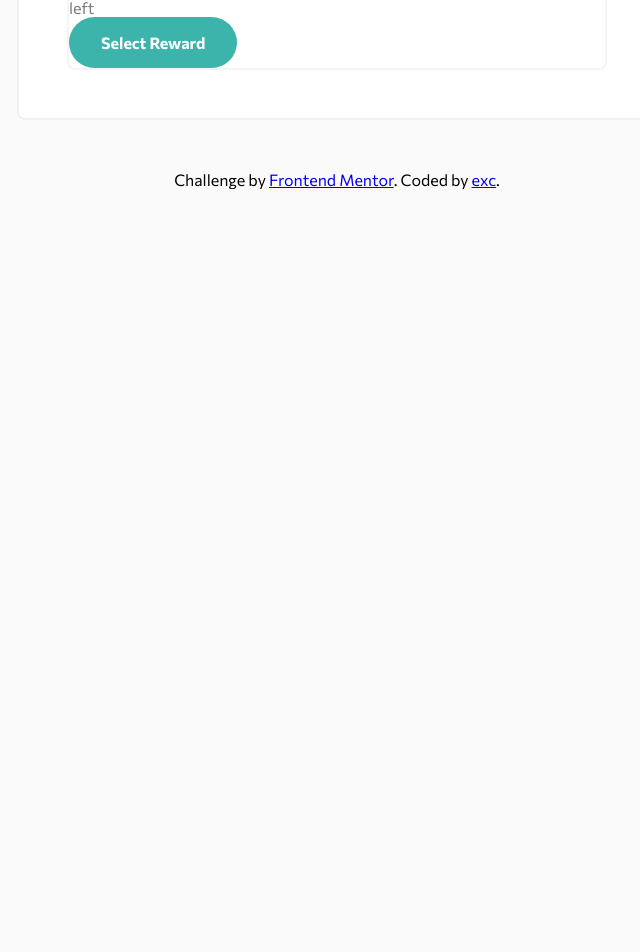
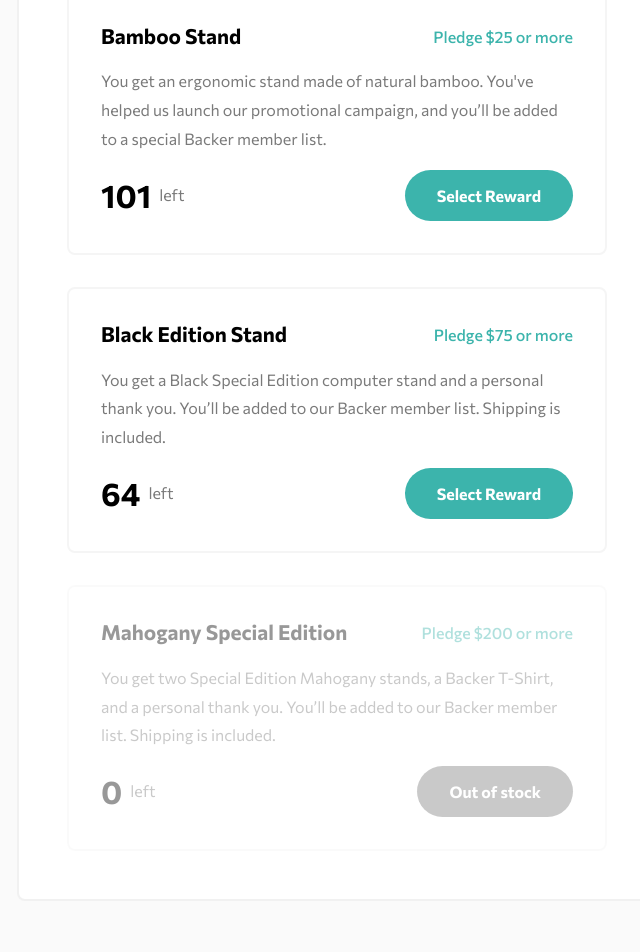
Before and after one commit to exchyphen/fm_crowdfunding-product-page, a React (Vite) app: page / in a window 1280 px wide. Shown: the part 1287-2239 px from the top of the page, without its empty margins (303-943 px from the left). Before the commit the page ends 1476 px from the top, so only its background shows below. Built offline with nearby package versions, Linux system fonts and the light colour scheme.

Commit message:
default pledge interface

```diff
--- a/src/App.css
+++ b/src/App.css
@@ -13,6 +13,7 @@ a:hover {
 
 p {
     color: var(--dark-gray);
+    line-height: 1.8rem;
 }
 
 button {
--- a/src/App.jsx
+++ b/src/App.jsx
@@ -164,7 +164,11 @@ function App() {
           </hgroup>
 
           <div className="pledge__container">
-            <Pledge data={pledgeDataArr[0]}></Pledge>
+            {pledgeDataArr.map((data, index) => {
+              return index === 0 ? null : (
+                <Pledge key={`Pledge${index}`} data={data}></Pledge>
+              );
+            })}
           </div>
         </article>
       </main>
--- a/src/components/pledge.css
+++ b/src/components/pledge.css
@@ -1,4 +1,54 @@
 .Pledge__container {
+    padding: 2rem;
     border: 2px solid var(--light-gray);
     border-radius: 0.5rem;
+
+    display: flex;
+    flex-direction: column;
+    gap: 1rem;
 }
+
+.Pledge__container--oos {
+    opacity: 40%;
+}
+
+.Pledge__title-container {
+    display: flex;
+    justify-content: space-between;
+}
+
+.Pledge__title {
+    font-size: 1.3rem;
+    font-weight: 700;
+}
+
+.Pledge__money-breakpoint {
+    color: var(--moderate-cyan);
+    font-weight: 500;
+}
+
+.Pledge__reward {
+    display: flex;
+    justify-content: space-between;
+}
+
+.Pledge__reward--remaining-container {
+    display: flex;
+    align-items: center;
+    gap: 0.5rem;
+}
+
+.Pledge__reward--remaining {
+    font-size: 2rem;
+    font-weight: 700;
+    color: black;
+}
+
+.button--oos {
+    background: var(--dark-gray);
+}
+
+.button--oos:hover {
+    cursor: default;
+    background: var(--dark-gray);
+}
--- a/src/components/pledge.jsx
+++ b/src/components/pledge.jsx
@@ -4,9 +4,14 @@ const Pledge = (props) => {
   const data = props.data;
 
   return (
-    <section className="Pledge__container">
-      <hgroup>
-        <h3>{data.title}</h3>
+    <section
+      className={
+        "Pledge__container" +
+        (data.remaining === 0 ? " Pledge__container--oos" : "")
+      }
+    >
+      <hgroup className="Pledge__title-container">
+        <h3 className="Pledge__title">{data.title}</h3>
         <p className="Pledge__money-breakpoint">
           Pledge ${data.minPledge} or more
         </p>
@@ -17,7 +22,13 @@ const Pledge = (props) => {
           <p className="Pledge__reward--remaining">{data.remaining}</p>
           <p>left</p>
         </div>
-        <button className="std-button">Select Reward</button>
+        <button
+          className={
+            "std-button" + (data.remaining === 0 ? " button--oos" : "")
+          }
+        >
+          {data.remaining === 0 ? "Out of stock" : "Select Reward"}
+        </button>
       </div>
     </section>
   );
```
